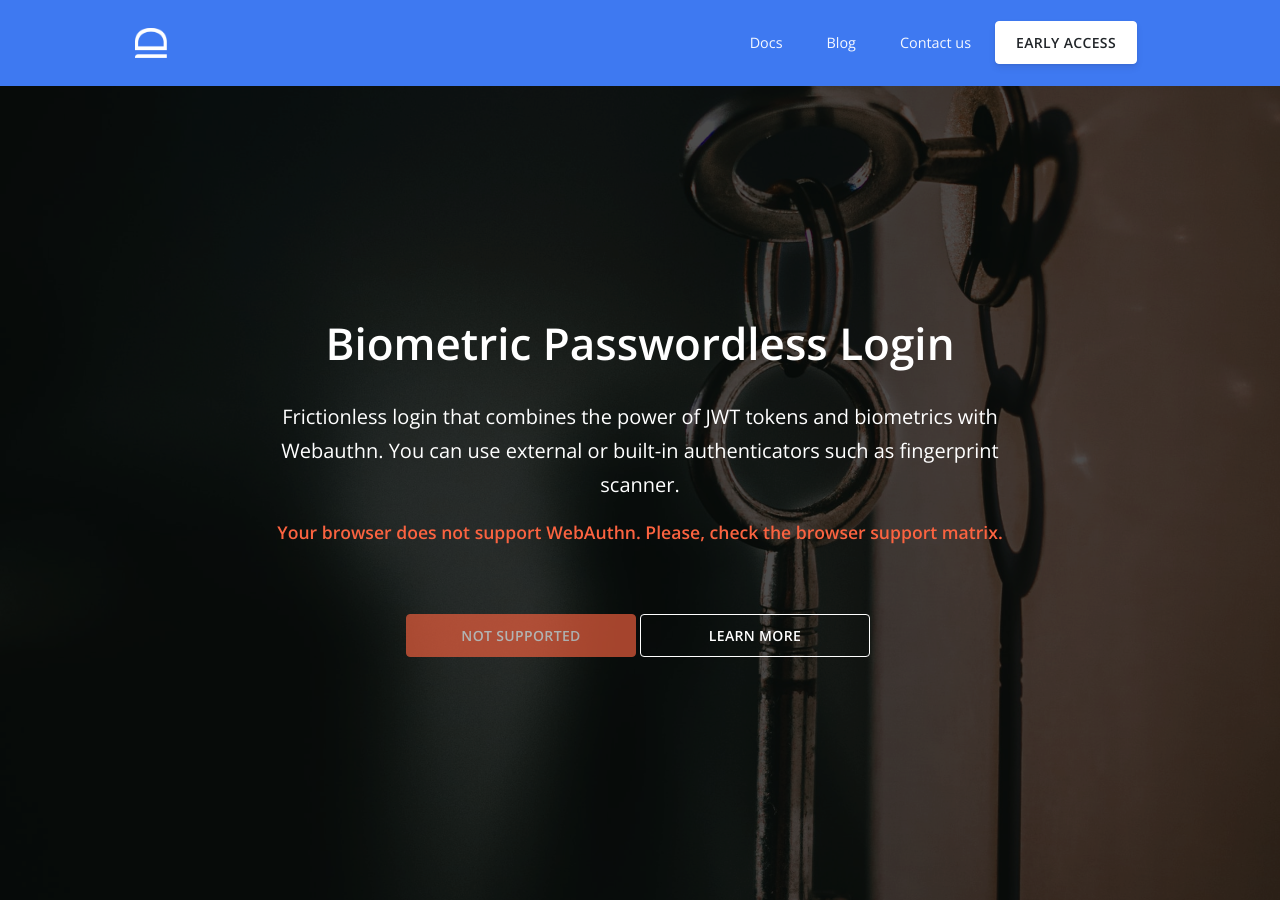
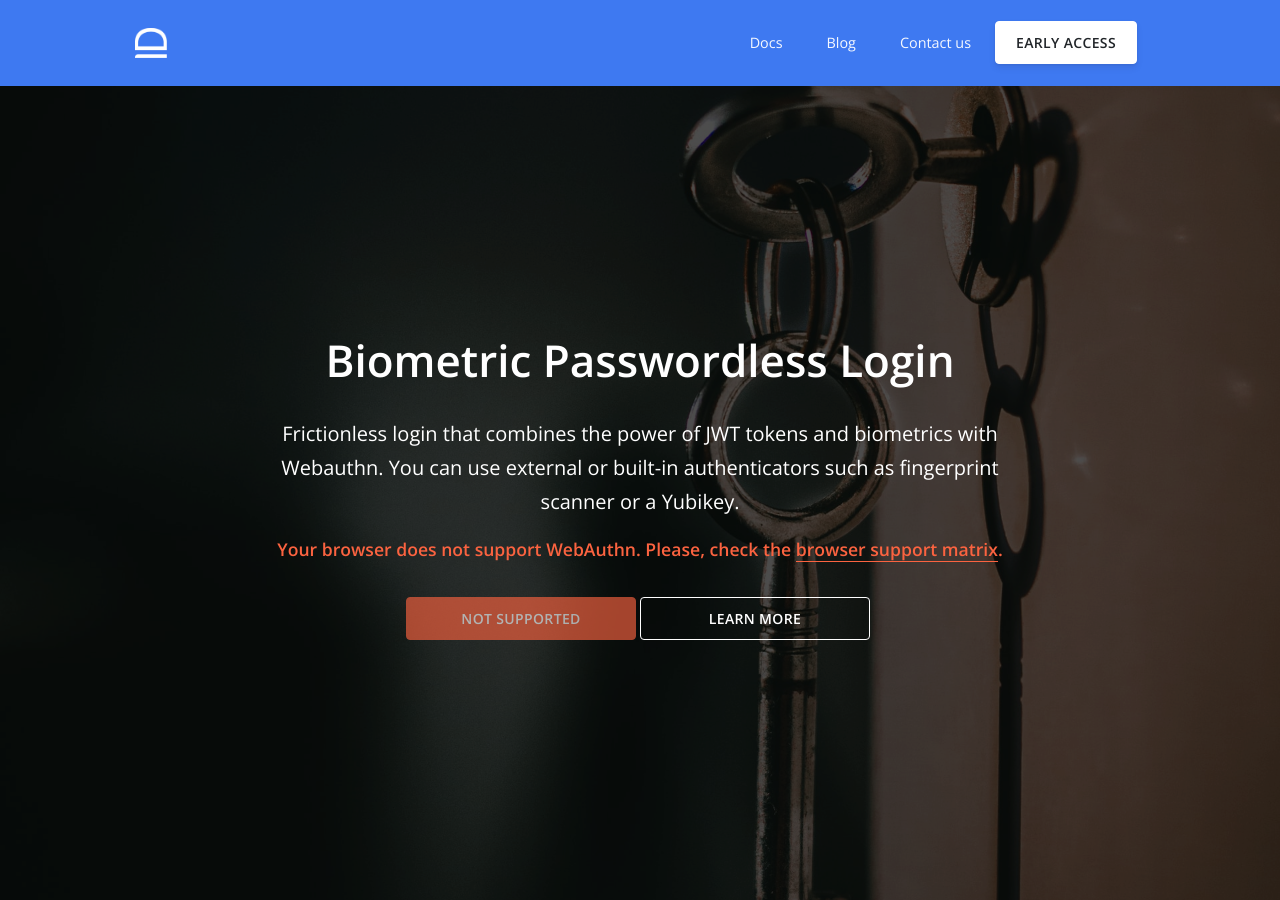
Before and after one commit to idemeum/js-demo-app, a Jekyll site: the page built from _pages/biometric.md, in a window 1280 px wide. Built offline with Jekyll 4.4.1, drawn with Linux system fonts in a browser that asks for light colours; nearby versions of some CDN libraries.

Commit message:
Uodated the styles

```diff
--- a/_pages/biometric.md
+++ b/_pages/biometric.md
@@ -1,6 +1,6 @@
 ---
 title: Biometric Passwordless Login
-subtitle: <span id="add">Frictionless login that combines the power of JWT tokens and biometrics with Webauthn. You can use external or built-in authenticators such as fingerprint scanner.</span><br><a id="try"><button type="button" class="btn btn-icon btn-primary mt-3 fixed-width1 ml-1 mr-1" onclick="idemeum.signin()"><span class="btn-inner--icon"><i class="fas fa-fingerprint"></i></span><span class="btn-inner--text">Try biometric login</span></button></a><a id="replace"><button type="button" class="btn btn-icon btn-3 btn-warning mt-3 fixed-width1 disabled">Not supported</button></a><a href="https://docs.idemeum.com/overview/biometric/" target="_blank"><button type="button" class="btn btn-outline-white mt-3 fixed-width1 ml-1 mr-1">Learn more</button></a>
+subtitle: <p id="add" class="lead">Frictionless login that combines the power of JWT tokens and biometrics with Webauthn. You can use external or built-in authenticators such as fingerprint scanner or a Yubikey.</p><a id="try"><button type="button" class="btn btn-icon btn-primary mt-3 fixed-width1 ml-1 mr-1" onclick="idemeum.signin()"><span class="btn-inner--icon"><i class="fas fa-fingerprint"></i></span><span class="btn-inner--text">Try biometric login</span></button></a><a id="replace"><button type="button" class="btn btn-icon btn-3 btn-warning mt-3 fixed-width1 disabled">Not supported</button></a><a href="https://docs.idemeum.com/overview/biometric/" target="_blank"><button type="button" class="btn btn-outline-white mt-3 fixed-width1 ml-1 mr-1">Learn more</button></a>
 featured_image: /assets/img/flows/biometric.jpg
 type: full-view
 ---
@@ -54,7 +54,7 @@ type: full-view
 
 		var element = document.getElementById("add");
 
-		element.insertAdjacentHTML('afterend', '<p class="mt-3 text-warning"><strong>Your browser does not support WebAuthn. Please, check the browser support matrix.</strong></p>');
+		element.insertAdjacentHTML('afterend', '<p class="mt-3 text-warning"><strong>Your browser does not support WebAuthn. Please, check the <a href="https://fidoalliance.org/fido2/fido2-web-authentication-webauthn/" target ="_blank" class="link-red">browser support matrix</a>.</strong></p>');
 
 
 		var firstbtn = document.getElementById("try");
--- a/assets/styles/custom/_styles.scss
+++ b/assets/styles/custom/_styles.scss
@@ -95,3 +95,20 @@ a.link-default:visited {
 .text-yellow {
   color: #FFC463;
 }
+
+.link-red {
+  color: #fb6340;
+  text-decoration: none;
+  border-bottom: 1px solid #fb6340;
+}
+
+a.link-red:hover {
+  color: #fb6340;
+  border-bottom: 2px solid #fb6340;
+}
+
+a.link-red:visited {
+  color: #fb6340;
+  text-decoration: none;
+  border-bottom: 1px solid #fb6340;
+}
```
Also changed, not shown: 4 other files.
